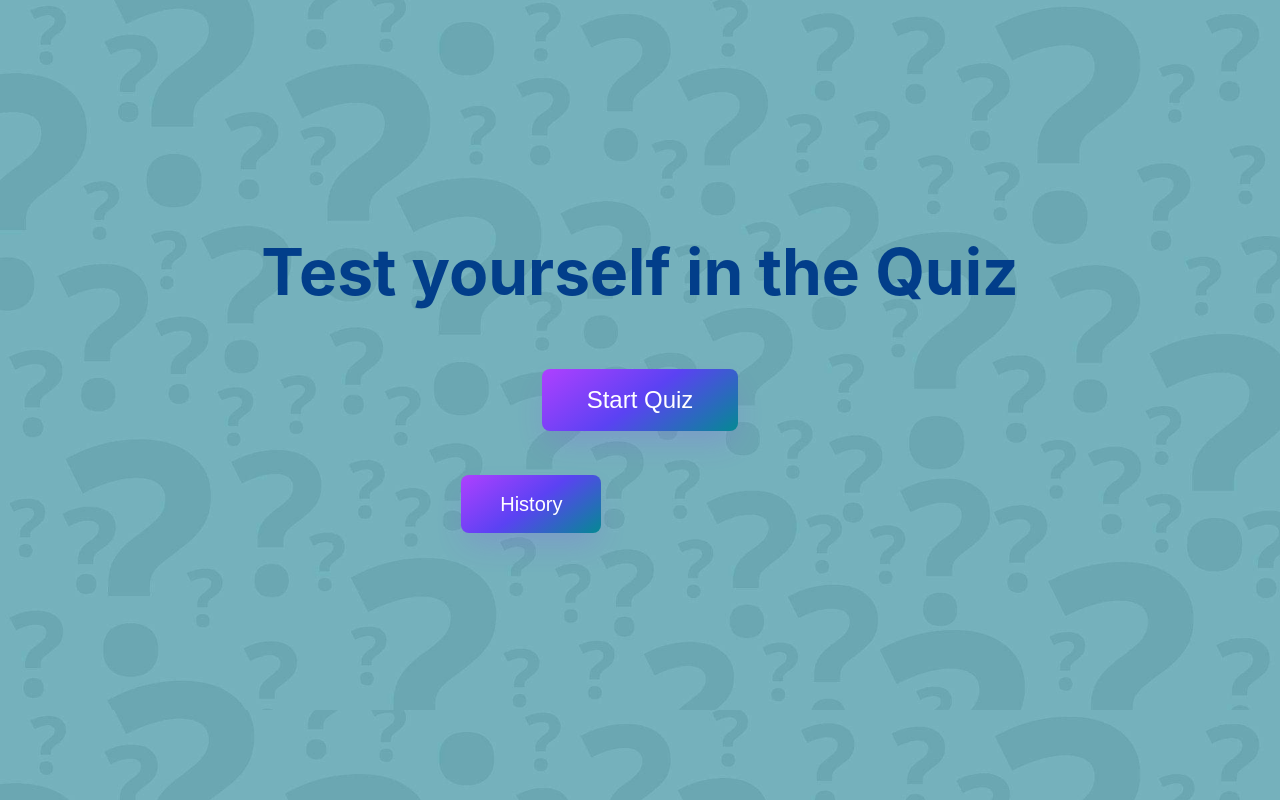
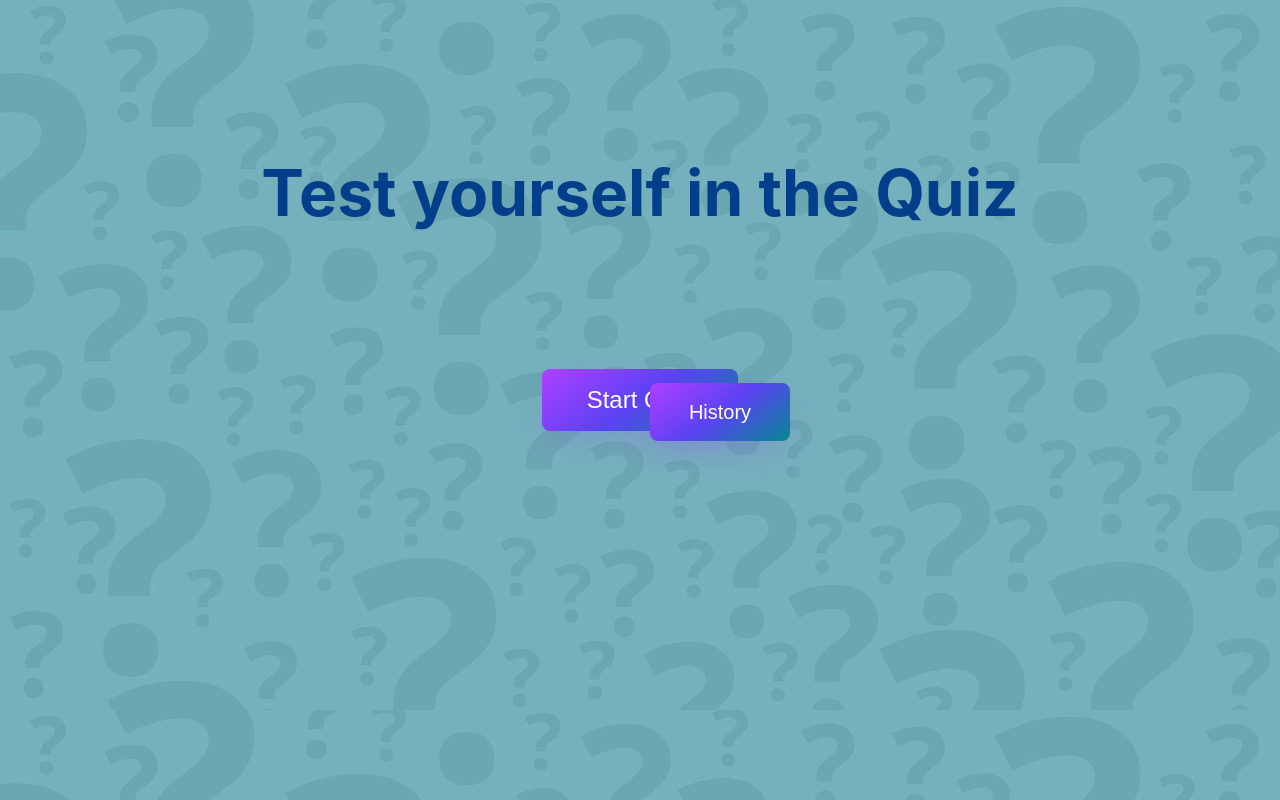
Before and after one commit to irakli9909/ol-academy-quiz-app-final-project, a React (Create React App) app: page / in a window 1280 px wide. Built offline with nearby package versions, Linux system fonts and the light colour scheme; the HTML template or start-up script is replaced by a standard one.

Commit message:
fix buttons positions

```diff
--- a/src/components/Home/Home.css
+++ b/src/components/Home/Home.css
@@ -4,6 +4,13 @@ body{
     display: flex;
 
 
+}
+.title-text{
+  margin-top: -40%;
+ font-size: 4rem;
+ font-weight: bold;
+ color: #023e8a;
+ line-height: 1em;
 }
 
 .button-items{
@@ -39,9 +46,12 @@ body{
 }
 
 .button-history{
-  margin-top: 200px;
-  margin-left: 270px;
+position: absolute;
+transform:translate(460%, 650%);
 
+  top: 6px;
+  left: 6px;
+  align-items: center;
   background-image: linear-gradient(144deg,#AF40FF, #5B42F3 50%,#048993);
   border: 0;
   border-radius: 8px;
@@ -62,7 +72,6 @@ body{
   touch-action: manipulation;
   white-space: nowrap;
   cursor: pointer;
-  transform:translate(-50%,-50%)
 }
 
 @media (min-width: 768px) {
--- a/src/components/Home/Home.jsx
+++ b/src/components/Home/Home.jsx
@@ -7,7 +7,7 @@ function Home() {
   const enterHistory = () => {navigate('/History')}
   return (
     <div>
-      <div>
+      <div className="title-text">
         <p>Test yourself in the Quiz</p>
       </div>
       <button className="button-items" onClick={enterQuiz}>
--- a/src/components/Quiz/QuestionTypes/Single/Single.css
+++ b/src/components/Quiz/QuestionTypes/Single/Single.css
@@ -12,6 +12,17 @@
   max-width: 800px;
   min-height: 330px;
   max-height: 600px;
+}
+button {
+   background-color: #0f727f;
+  color: #fff;
+  border: none;
+  display: block;
+  cursor: pointer;
+  font-size: 1.1rem;
+  font-family: inherit;
+  padding: 1.3rem;
+  border-radius: 15px
 }
 
 
--- a/src/components/Quiz/QuestionTypes/Single/Single.jsx
+++ b/src/components/Quiz/QuestionTypes/Single/Single.jsx
@@ -42,7 +42,6 @@ export const Single = (props) => {
               }
               onClick={() => selectAnswer(index)}
             >
-
               <span>{option}</span>
             </div>
           ))}
--- a/src/components/Quiz/Quiz.css
+++ b/src/components/Quiz/Quiz.css
@@ -42,20 +42,7 @@ border-radius: 40px;
     overflow: hidden;
 }
 
-button{
-  background-color: #0f727f;
-  color: #fff;
-  border: none;
-  display: block;
-  cursor: pointer;
-  font-size: 1.1rem;
-  font-family: inherit;
-  padding: 1.3rem;
-  border-radius: 15px
-}
-button:hover{
-  background-color: #04adc4;
-}
+
 
 
 
--- a/src/index.css
+++ b/src/index.css
@@ -8,13 +8,6 @@ body {
   -webkit-font-smoothing: antialiased;
   -moz-osx-font-smoothing: grayscale;
 }
-p {
-  margin-top: 2px;
- font-size: 4rem;
- font-weight: bold;
- color: #023e8a;
- line-height: 1em;
-}
 
 code {
   font-family: source-code-pro, Menlo, Monaco, Consolas, 'Courier New',
```
